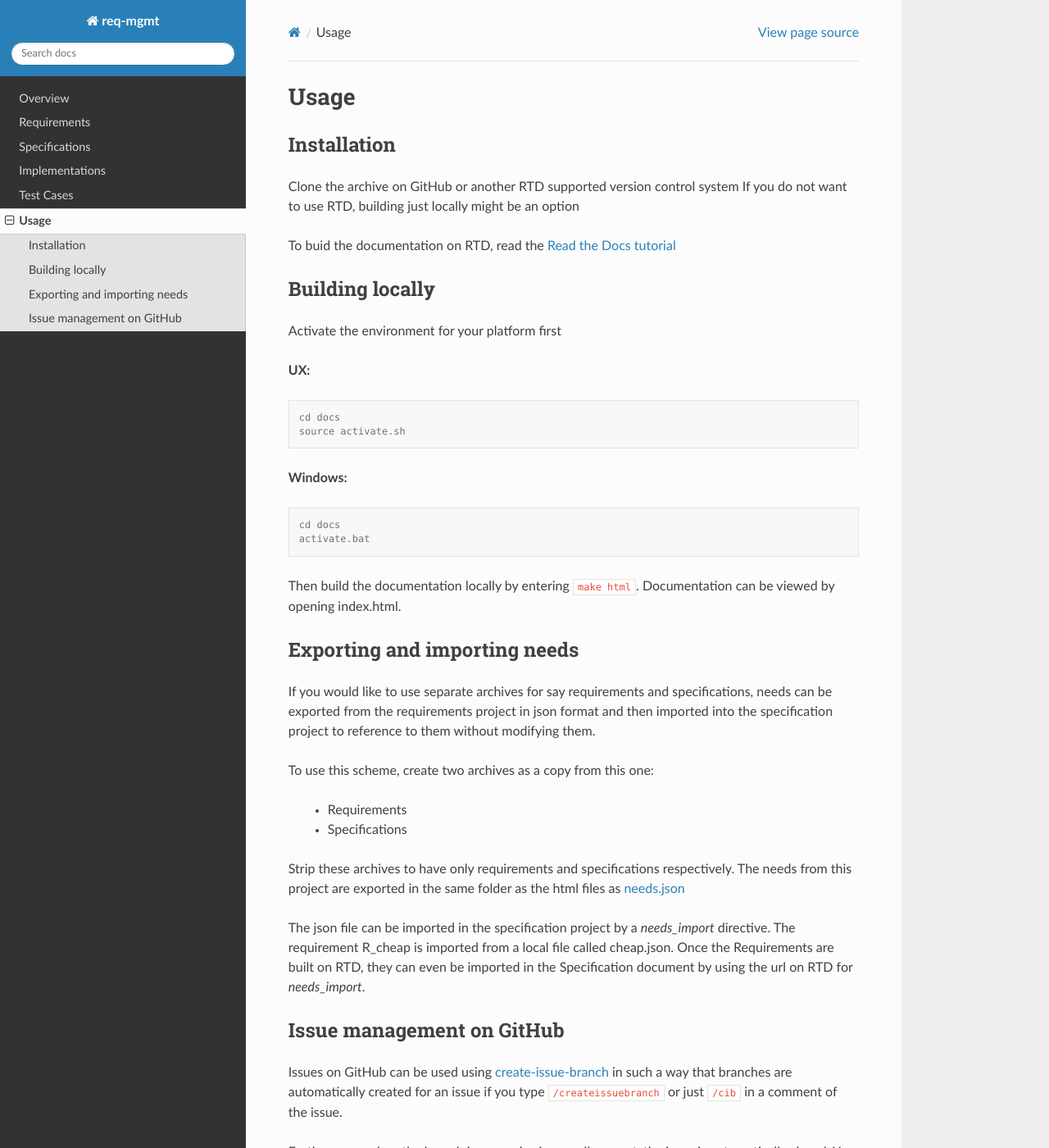
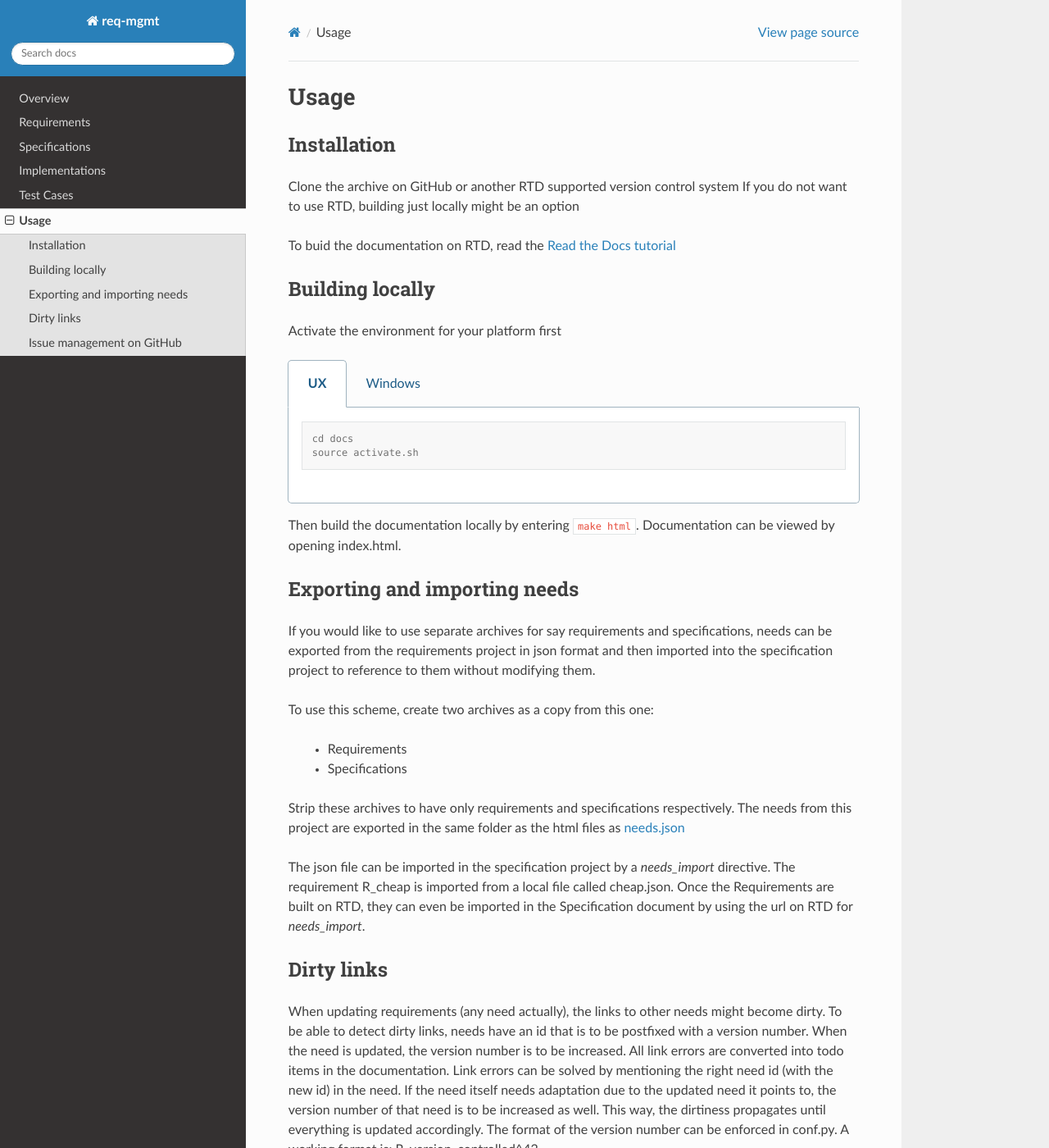
Before and after one commit to SebastianCGE/req-mgmt, a Sphinx documentation site: the page built from docs/source/usage.rst, in a window 1280 px wide and 1400 px high. Shown: the whole window at 82% size. Built offline with Sphinx 7.4.7 and the Read the Docs theme 3.1.0, drawn with Linux system fonts in a browser that asks for light colours; some of the changed text lies outside the part shown.

Commit message:
Working set of GitHub Actions to build PDF and HTML (#11)
* Build docs in action

* Add graphviz

* Use tabs for os specific stuff

* Only req-mgmt.pdf

* On pull request only

* deploy pages

* also on push and manual trigger

* add write permissions

* Delete existing artifacts

* GH_TOKEN

* handle case with not artifacts

* no artifact name

* Added link to pages

* Remove trigger on push

was for development only

* readme cleanup

* try some latex settings

* no xelatex

* fonts for pdflatex

* A4 and more

* skip atendofbody

* atendofbody

* atendofbody is useles

* remove push again

was for development

* Issue 9 add check on needs links to gh action (#10)

* Add check for link check
* Added paragraph on Dirty links

```diff
--- a/README.rst
+++ b/README.rst
@@ -2,7 +2,9 @@ Template for Requirements Management using Needs
 =================================================
 
 This template is demonstrator for using Needs as a requirements management
-tool with some basic Sphinx docs. Furthermore this documentation can be published
+tool with some basic Sphinx docs. Furthermore this documentation is published
 on https://readthedocs.io
 
-The documentation built for this archive can be found here: https://req-mgmt.readthedocs.io
+The documentation built for this archive can be found here: https://req-mgmt.readthedocs.io.
+And also here in GitHub Pages: https://qluit.github.io/req-mgmt/.
+Documentation is also built as PDF upon every pull request in the GitHub action.
--- a/docs/requirements.txt
+++ b/docs/requirements.txt
@@ -3,3 +3,4 @@ sphinx-rtd-theme==2.0.0
 sphinx-needs==2.0.0
 sphinxcontrib-plantuml==0.27
 matplotlib==3.8.2
+sphinx-tabs==3.4.4
--- a/docs/source/conf.py
+++ b/docs/source/conf.py
@@ -24,6 +24,7 @@ extensions = [
     'sphinx.ext.graphviz',
     'sphinx_needs',
     'sphinxcontrib.plantuml',
+    'sphinx_tabs.tabs',
 ]
 
 intersphinx_mapping = {
@@ -61,3 +62,29 @@ html_style = 'css/mytheme.css'
 
 # -- Options for EPUB output
 epub_show_urls = 'footnote'
+
+# -- Options for LaTeX/PDF output
+latex_elements = {
+    'passoptionstopackages': r'''
+\PassOptionsToPackage{svgnames}{xcolor}
+''',
+    'fontpkg': r'''
+\usepackage{mathptmx} % Times New Roman
+\usepackage[scaled=.90]{helvet} % Helvetica
+\usepackage{courier} % Courier
+''',
+    'preamble': r'''
+\usepackage[titles]{tocloft}
+\cftsetpnumwidth {1.25cm}\cftsetrmarg{1.5cm}
+\setlength{\cftchapnumwidth}{0.75cm}
+\setlength{\cftsecindent}{\cftchapnumwidth}
+\setlength{\cftsecnumwidth}{1.25cm}
+''',
+    'sphinxsetup': 'TitleColor=DarkGoldenrod',
+    'fncychap': r'\usepackage[Bjornstrup]{fncychap}',
+    'printindex': r'\footnotesize\raggedright\printindex',
+    'papersize': 'a4paper',
+    'figure_align': 'H',
+    'releasename': 'Version',
+}
+latex_show_urls = 'footnote'
--- a/docs/source/usage.rst
+++ b/docs/source/usage.rst
@@ -18,19 +18,21 @@ Building locally
 
 Activate the environment for your platform first
 
-**UX:**
+.. tabs::
 
-.. code-block:: console
+   .. tab:: UX
 
-   cd docs
-   source activate.sh
+      .. code-block:: console
 
-**Windows:**
+         cd docs
+         source activate.sh
 
-.. code-block:: console
+   .. tab:: Windows
 
-   cd docs
-   activate.bat
+      .. code-block:: console
+
+         cd docs
+         activate.bat
 
 Then build the documentation locally by entering ``make html``.
 Documentation can be viewed by opening index.html.
@@ -56,6 +58,20 @@ The requirement R_cheap is imported from a local file called cheap.json.
 Once the Requirements are built on RTD, they can even be imported in the Specification
 document by using the url on RTD for `needs_import`.
 
+Dirty links
+------------
+
+When updating requirements (any need actually), the links to other needs might become dirty.
+To be able to detect dirty links, needs have an id that is to be postfixed with a version number.
+When the need is updated, the version number is to be increased.
+All link errors are converted into todo items in the documentation.
+Link errors can be solved by mentioning the right need id (with the new id) in the need.
+If the need itself needs adaptation due to the updated need it points to,
+the version number of that need is to be increased as well.
+This way, the dirtiness propagates until everything is updated accordingly.
+The format of the version number can be enforced in conf.py.
+A working format is: R_version_controlled^42.
+
 Issue management on GitHub
 ----------------------------
 
```
Also changed, not shown: docs/source/index.rst (+5 -5 lines), docs/source/overview.rst (line endings or trailing spaces), 1 other file.
